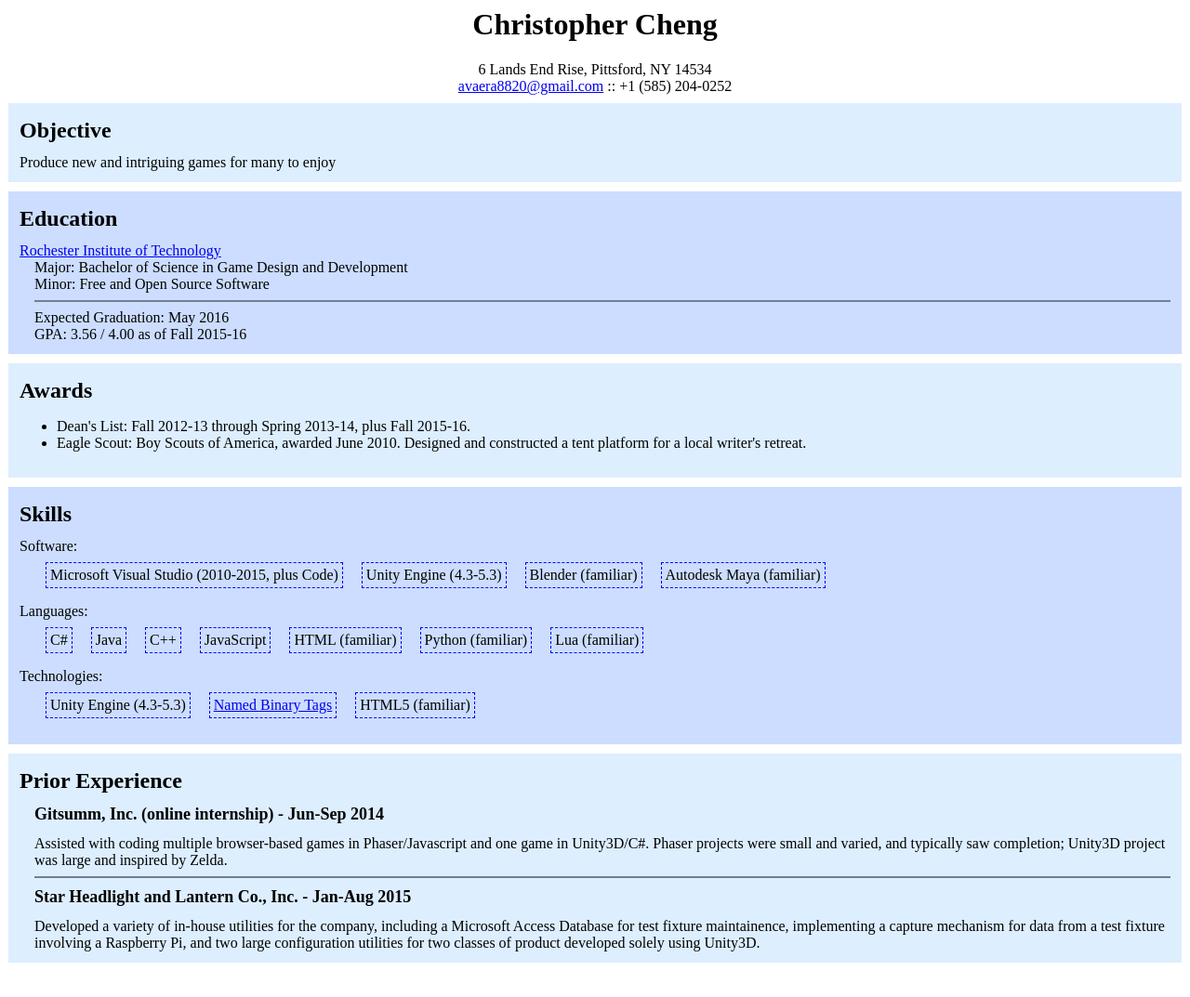
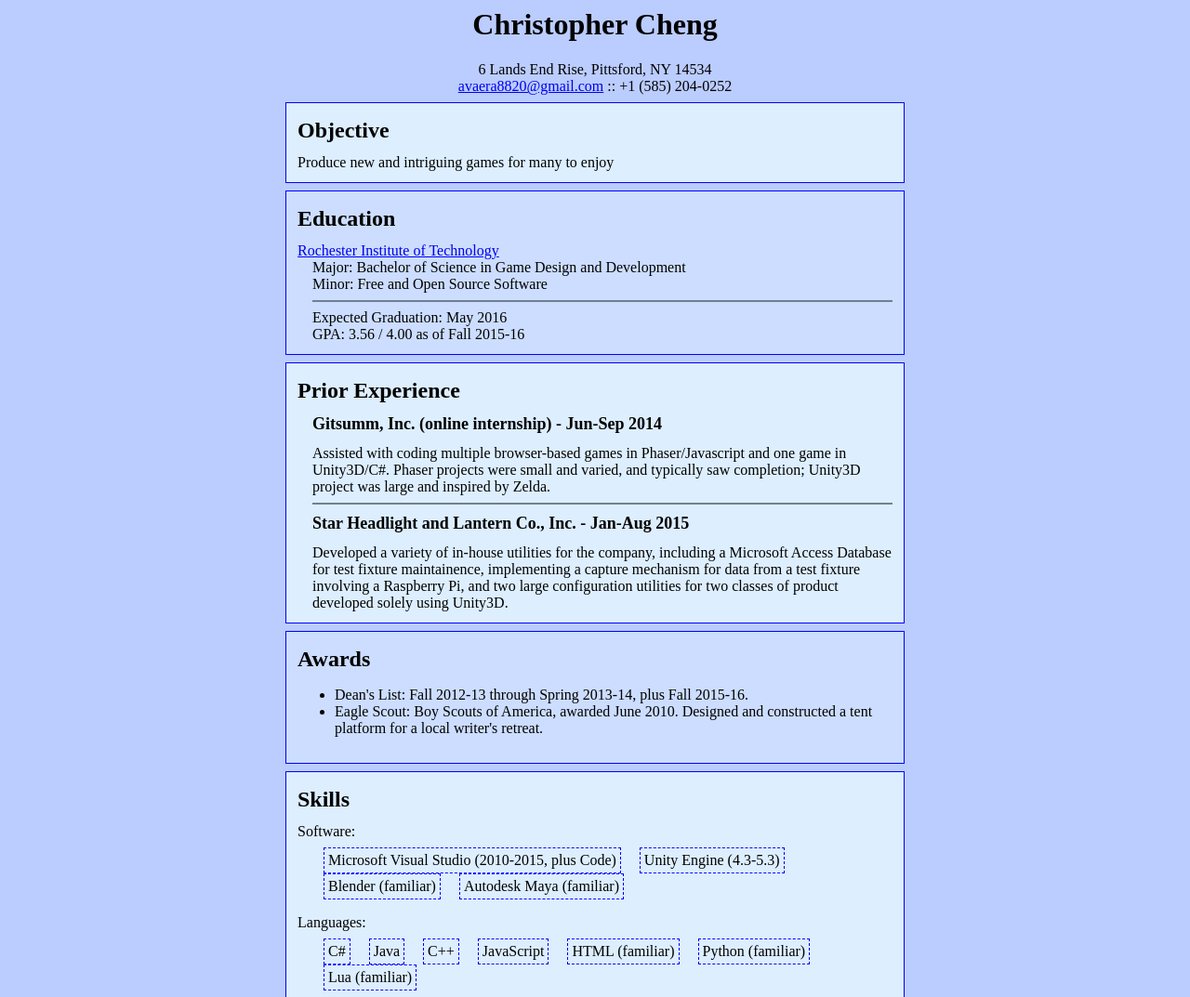
Before and after one commit to sctjkc01/sctjkc01.github.io, a plain HTML site: page resume/index.html in a window 1280 px wide. Shown: the top 1073 px of the page at 93% size. Before the commit the page ends 1045 px from the top, so only its background shows below. Drawn offline with nearby package versions, Linux system fonts and the light colour scheme.

Commit message:
More tweaks of resume...

```diff
--- a/resume/index.html
+++ b/resume/index.html
@@ -7,6 +7,10 @@
     <link rel="shortcut icon" href="../res/icon64.ico" sizes="64x64" />
     <script src="https://ajax.googleapis.com/ajax/libs/jquery/2.2.0/jquery.min.js"></script>
     <style>
+        body {
+            background: #BCF;
+        }
+
         h1 {
             text-align: center;
         }
@@ -54,15 +58,16 @@
         div.element {
             display: inline-block;
             margin: 0px 8px;
-            border: 1px blue dashed;
+            border: 1px dashed blue;
             padding: 4px;
         }
 
         div.sect {
             background: #DEF;
-            border: 1px solid white;
-            margin-top: 8px;
+            border: 1px solid blue;
+            margin: 8px auto;
             padding: 12px;
+            max-width: 640px;
         }
 
         div.sect.alt {
@@ -97,7 +102,18 @@
             </div>
         </div>
     </div>
-    <div id="awa" class="sect">
+    <div id="exp" class="sect">
+        <div class="header">Prior Experience</div>
+        <div class="indent divideAfter">
+            <div class="subheader">Gitsumm, Inc.  (online internship) - Jun-Sep 2014</div>
+            <div>Assisted with coding multiple browser-based games in Phaser/Javascript and one game in Unity3D/C#.  Phaser projects were small and varied, and typically saw completion; Unity3D project was large and inspired by Zelda.</div>
+        </div>
+        <div class="indent">
+            <div class="subheader">Star Headlight and Lantern Co., Inc. - Jan-Aug 2015</div>
+            <div>Developed a variety of in-house utilities for the company, including a Microsoft Access Database for test fixture maintainence, implementing a capture mechanism for data from a test fixture involving a Raspberry Pi, and two large configuration utilities for two classes of product developed solely using Unity3D.</div>
+        </div>
+    </div>
+    <div id="awa" class="sect alt">
         <div class="header">Awards</div>
         <ul>
             <li>Dean's List: Fall 2012-13 through Spring 2013-14, plus Fall 2015-16.</li>
@@ -105,7 +121,7 @@
                 retreat.</li>
         </ul>
     </div>
-    <div id="skl" class="sect alt">
+    <div id="skl" class="sect">
         <div class="header">Skills</div>
         <div>
             Software:
@@ -133,17 +149,6 @@
             </div>
         </div>
     </div>
-    <div id="exp" class="sect">
-        <div class="header">Prior Experience</div>
-        <div class="indent divideAfter">
-            <div class="subheader">Gitsumm, Inc.  (online internship) - Jun-Sep 2014</div>
-            <div>Assisted with coding multiple browser-based games in Phaser/Javascript and one game in Unity3D/C#.  Phaser projects were small and varied, and typically saw completion; Unity3D project was large and inspired by Zelda.</div>
-        </div>
-        <div class="indent">
-            <div class="subheader">Star Headlight and Lantern Co., Inc. - Jan-Aug 2015</div>
-            <div>Developed a variety of in-house utilities for the company, including a Microsoft Access Database for test fixture maintainence, implementing a capture mechanism for data from a test fixture involving a Raspberry Pi, and two large configuration utilities for two classes of product developed solely using Unity3D.</div>
-        </div>
-    </div>
 </body>
 
 </html>
```
